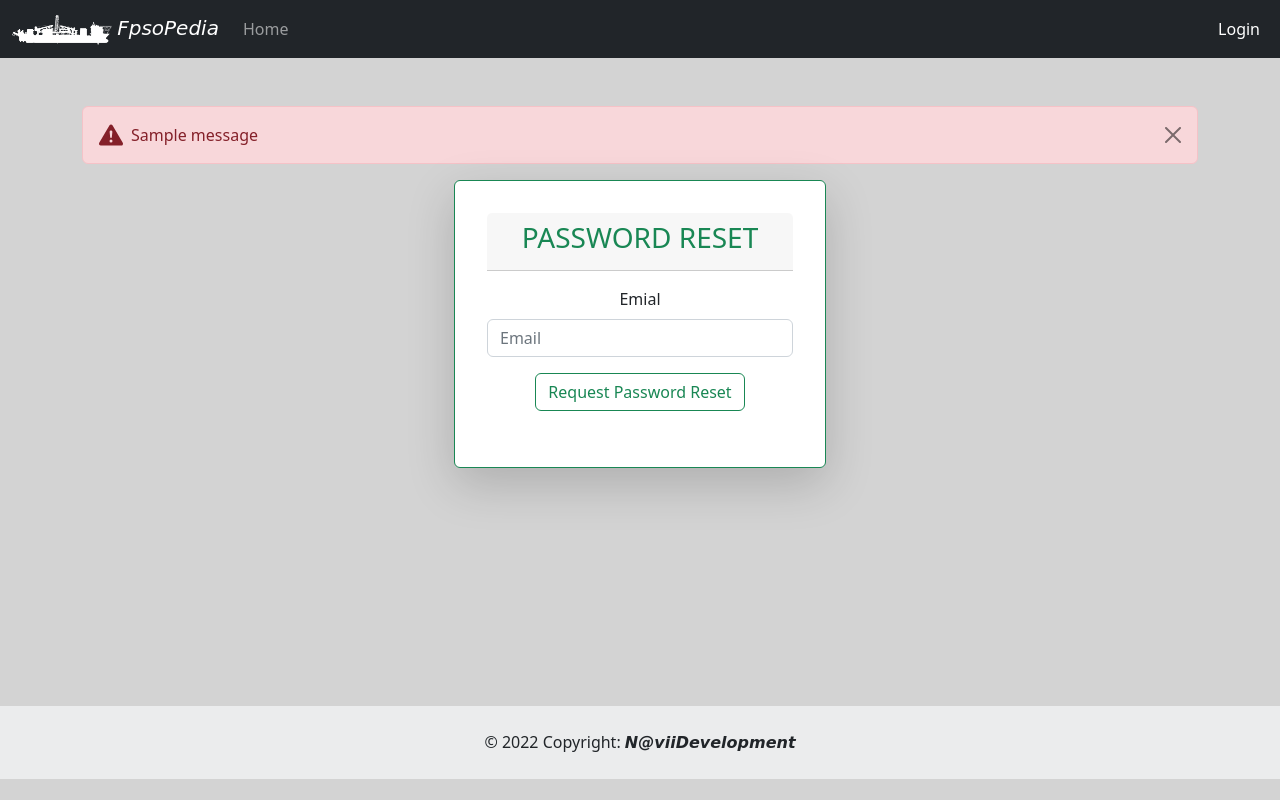
After one commit to KrzyRud/FPSOPedia, a Flask app: page /reset_password_request in a window 1280 px wide. The commit adds this page. Run offline with Flask 2, Linux system fonts and the light colour scheme; tables that the repository leaves empty hold one stand-in row (values such as "Sample post"); one stand-in notice (Sample message) is shown; some libraries are stand-ins or nearby versions.

Commit message:
Reset Password

```diff
--- a/App/__init__.py
+++ b/App/__init__.py
@@ -3,6 +3,7 @@ from flask_sqlalchemy import SQLAlchemy
 from flask_migrate import Migrate
 from flask_login import LoginManager
 from flask_moment import Moment
+from flask_mail import Mail
 
 from config import Config
 
@@ -22,4 +23,7 @@ login.login_view = "login"
 # Setting up the flask-moment
 moment = Moment(app)
 
+# Setting up the Mail service
+mail = Mail(app)
+
 from App import routes, models, forms, errors
--- a/App/forms.py
+++ b/App/forms.py
@@ -36,6 +36,17 @@ class RegisterForm(FlaskForm):
         user = User.query.filter_by(user_email = email.data).first()
         if user is not None:
             raise ValidationError("Email alredy exists. Please use a different email address.")
+
+# RESET PASSWORD
+class ResetPasswordRequestForm(FlaskForm):
+    email = StringField("Emial", validators=[DataRequired(), Email()])
+    submit = SubmitField("Request Password Reset")
+
+class ResetPasswordForm(FlaskForm):
+    password = PasswordField('Password', validators=[DataRequired()])
+    password2 = PasswordField('Repeat Password', validators=[DataRequired(), EqualTo('password')])
+    submit = SubmitField('Request Password Reset')
+
 
 # DASHBOARD
 class Dashboard(FlaskForm):
--- a/App/routes.py
+++ b/App/routes.py
@@ -1,5 +1,6 @@
 from crypt import methods
 from datetime import datetime
+from email.message import Message
 from unicodedata import name
 from flask import redirect, render_template, url_for, flash, request
 
@@ -10,9 +11,9 @@ from flask_login import current_user, login_required, login_user, logout_user
 from werkzeug.urls import url_parse
 
 from App import app, db
-from App.forms import Edit_User_Form, EmptyForm, LoginForm, RegisterForm, Add_FPSOForm, FpsoDetailForm, SearchForm
+from App.forms import Edit_User_Form, EmptyForm, LoginForm, RegisterForm, Add_FPSOForm, FpsoDetailForm, SearchForm, ResetPasswordRequestForm, ResetPasswordForm
 from App.models import User, Fpso
-
+from App.email import send_password_reset_email
 
 @app.route('/', methods=['GET', 'POST'])
 @app.route('/index', methods=['GET', 'POST'])
@@ -388,6 +389,35 @@ def logout():
     logout_user()
     return redirect('index')
 
+# RESET PASSWORD REQUEST
+@app.route('/reset_password_request', methods=['GET', 'POST'])
+def reset_password_request():
+    if current_user.is_authenticated:
+        return redirect(url_for('index'))
+    form = ResetPasswordRequestForm()
+    if form.validate_on_submit():
+        user = User.query.filter_by(user_email = form.email.data).first()
+        if user:
+            send_password_reset_email(user)
+        flash("Check your email for the instruction to reset your password")
+        return redirect(url_for('login'))
+    return render_template('reset_password_request.html', form=form, title="Reset Password")
+
+# PASSWORD REQUEST LINK
+@app.route('/reset_password/<token>', methods=['GET', 'POST'])
+def reset_password(token):
+    if current_user.is_authenticated:
+        return redirect(url_for('index'))
+    user = User.verify_reset_password_token(token)
+    if not user:
+        return redirect(url_for('index'))
+    form = ResetPasswordForm()
+    if form.validate_on_submit():
+        user.set_password(form.password.data)
+        db.session.commit()
+        flash("Your Password has been reset.")
+        return redirect(url_for('login'))
+    return render_template('reset_password.html', form=form)
 
 # REGISTER VIEW FUNCTION
 @app.route('/register', methods=['GET', 'POST'])
--- a/App/templates/login.html
+++ b/App/templates/login.html
@@ -62,7 +62,7 @@
 
                     <div class="mb-3 text-center ">
                         <p><em>Forget Your Password?</em>
-                          <a href="#" class="card-link link-danger"> Press here</a></p>
+                          <a href="{{ url_for('reset_password_request') }}" class="card-link link-danger"> Click here to reset it!</a></p>
                     </div>
 
 
--- /dev/null
+++ b/App/templates/reset_password_request.html
@@ -0,0 +1,56 @@
+{% extends "base.html" %}
+{% set active_page = 'login' %}
+
+{%  block content %}
+    {% with messages = get_flashed_messages() %}
+        {% if messages %}
+            {% for message in messages %}
+                <div class="alert alert-danger alert-dismissible d-flex align-items-center" role="alert">
+                    <svg xmlns="http://www.w3.org/2000/svg" style="display: none;">
+                        <symbol id="check-circle-fill" fill="currentColor" viewBox="0 0 16 16">
+                            <path d="M16 8A8 8 0 1 1 0 8a8 8 0 0 1 16 0zm-3.97-3.03a.75.75 0 0 0-1.08.022L7.477 9.417 5.384 7.323a.75.75 0 0 0-1.06 1.06L6.97 11.03a.75.75 0 0 0 1.079-.02l3.992-4.99a.75.75 0 0 0-.01-1.05z"/>
+                        </symbol>
+                        <symbol id="info-fill" fill="currentColor" viewBox="0 0 16 16">
+                            <path d="M8 16A8 8 0 1 0 8 0a8 8 0 0 0 0 16zm.93-9.412-1 4.705c-.07.34.029.533.304.533.194 0 .487-.07.686-.246l-.088.416c-.287.346-.92.598-1.465.598-.703 0-1.002-.422-.808-1.319l.738-3.468c.064-.293.006-.399-.287-.47l-.451-.081.082-.381 2.29-.287zM8 5.5a1 1 0 1 1 0-2 1 1 0 0 1 0 2z"/>
+                        </symbol>
+                        <symbol id="exclamation-triangle-fill" fill="currentColor" viewBox="0 0 16 16">
+                            <path d="M8.982 1.566a1.13 1.13 0 0 0-1.96 0L.165 13.233c-.457.778.091 1.767.98 1.767h13.713c.889 0 1.438-.99.98-1.767L8.982 1.566zM8 5c.535 0 .954.462.9.995l-.35 3.507a.552.552 0 0 1-1.1 0L7.1 5.995A.905.905 0 0 1 8 5zm.002 6a1 1 0 1 1 0 2 1 1 0 0 1 0-2z"/>
+                        </symbol>
+                    </svg>
+                    <svg class="bi flex-shrink-0 me-2" width="24" height="24" role="img" aria-label="Danger:"><use xlink:href="#exclamation-triangle-fill"/></svg>
+
+                    {{ message }}
+                    <button type="button" class="btn-close" data-bs-dismiss="alert" aria-label="Close"></button>
+                </div>
+            {% endfor %}
+        {% endif %}
+    {% endwith %}
+
+    <form action="" method="post" class="" novalidate>
+        {{ form.hidden_tag() }}
+        <div class="container card border-success col-10 col-md-4 shadow-lg p-3 mb-5 bg-body rounded">
+
+            <div class="row card-body  ">
+                <div class="">
+                    <div class="mb-3 card-header text-center text-success ">
+                        <h3 >PASSWORD RESET</h3>
+                     </div>
+
+                    <div class="mb-3">
+                        {{ form.email.label(class="form-label") }}
+                        {{ form.email(size=32, class="form-control", placeholder='Email') }}
+                        {% for error in form.email.errors %}
+                            <span style="color:red"><em>{{ error }}</em></span>
+                        {% endfor %}
+                    </div>
+
+                    <div class="mb-4 text-center ">
+                        {{ form.submit(class="btn btn-outline-success") }}
+                    </div>
+
+                </div>
+            </div>
+        </div>
+    </form>
+
+{% endblock %}
--- /dev/null
+++ b/passenger_wsgi.py
@@ -0,0 +1,3 @@
+import sys, os
+sys.path.append(os.getcwd())
+from App import app as application
```
Also changed, not shown: App/email.py (added, +22 -0 lines), App/models.py (+23 -2 lines), App/templates/email/reset_password.html (added, +13 -0 lines), App/templates/email/reset_password.txt (added, +11 -0 lines), App/templates/reset_password.html (added, +64 -0 lines), config.py (+12 -0 lines), requirements.txt (added, +24 -0 lines), app.db, 2 other files.
